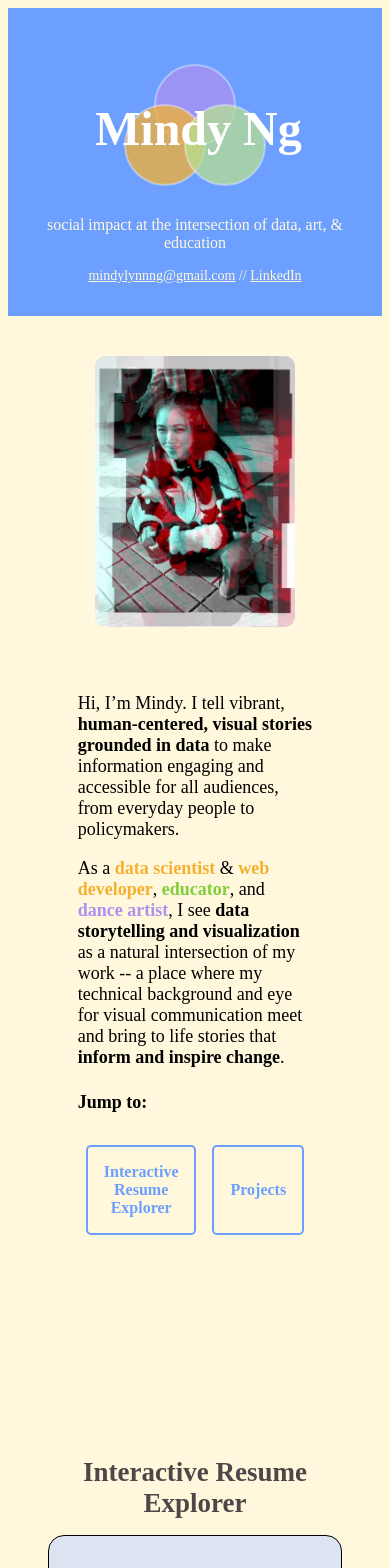
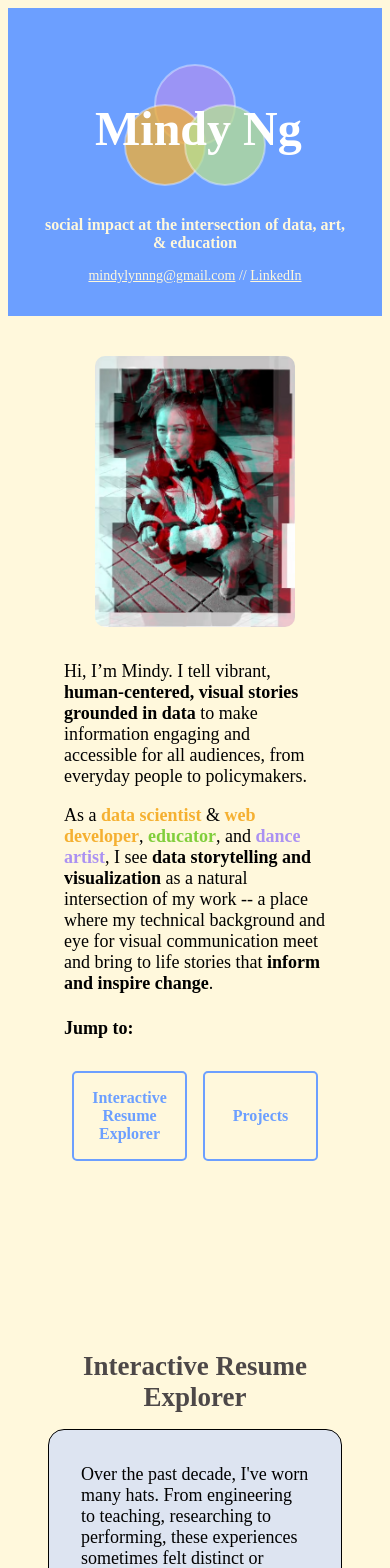
Before and after one commit to mindalynworld/hello, a SvelteKit app: page / in a window 390 px wide. Shown: the top 1568 px of the page. Built offline with nearby package versions, Linux system fonts and the light colour scheme; a web font is replaced by a local one.

Commit message:
mobile tweaks

```diff
--- a/src/lib/Components/ProjectCard.svelte
+++ b/src/lib/Components/ProjectCard.svelte
@@ -71,6 +71,10 @@
         border: solid 1px black;
         border-radius: var(--border-radius);
         padding: 25px;
+
+        @media (max-width: 480px) {
+            width: 300px;
+		}
     }
 
     .card > * {
--- a/src/lib/Components/ProjectDetails.svelte
+++ b/src/lib/Components/ProjectDetails.svelte
@@ -73,15 +73,14 @@
         margin-right: 2rem;
 
         @media (max-width: 800px) {
-            width: 80%;
+            width: 100%;
 		}
-
     }
 
     .metadata-container {
         width: 30%;
         @media (max-width: 800px) {
-            width: 80%;
+            width: 100%;
 		}
     }
 </style>
--- a/src/routes/+layout.svelte
+++ b/src/routes/+layout.svelte
@@ -80,7 +80,7 @@
 		}
 
 		.tagline {
-			font-weight: 500;
+			font-weight: 600;
 			font-size: 16px;
 		}
 
--- a/src/routes/+page.svelte
+++ b/src/routes/+page.svelte
@@ -183,6 +183,10 @@
         .text {
             padding: 3rem;
             flex: 1;
+
+            @media (width <= 480px) {
+                padding: 1rem;
+            }
         }
     }
 
@@ -289,6 +293,10 @@
         padding: 1rem 3rem;
         max-width: 700px;
         justify-self: center;
+
+        @media (width <= 480px) {
+            padding: 1rem 2rem;
+        }
     }
 
     #timeline {
```
Also changed, not shown: src/routes/project-lollapalooza/+page.svelte (+7 -0 lines), 1 other file (tests, documents, lock files or other folders).
